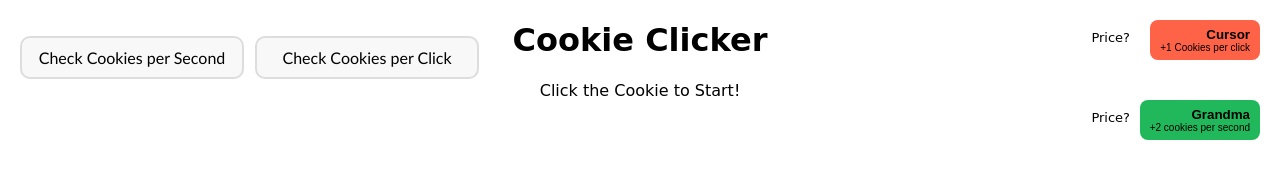
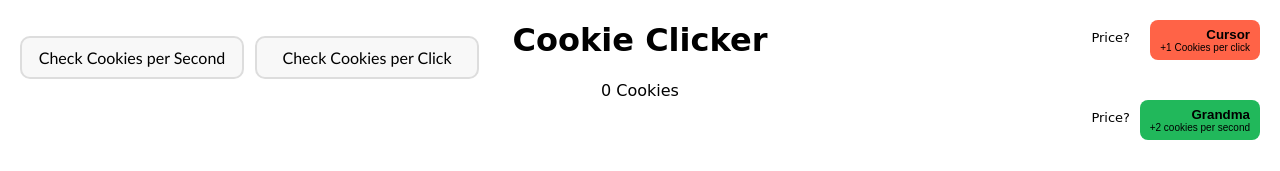
Before and after one commit to Ayaan-Creator-Web/Cookie-Clicker, a plain HTML site: page index.html in a window 1280 px wide. Shown: the top 171 px of the page. Drawn offline with Linux system fonts and the light colour scheme; some packages are replaced by stand-ins of ours; a script that the page names is missing.

Commit message:
Add Default Cookied

```diff
--- a/index.html
+++ b/index.html
@@ -9,7 +9,7 @@
 
     <div class="basic-styling">
         <h1 class="heading">Cookie Clicker</h1>
-        <p class="basic-styling cookiecount">Click the Cookie to Start!</p>
+        <p class="basic-styling cookiecount">0 Cookies</p>
 
         <img class="pointerplz cookiepic" draggable = false onclick="cookieadd()" src="cookie-clipart-lg.png">
         <!---->
```
